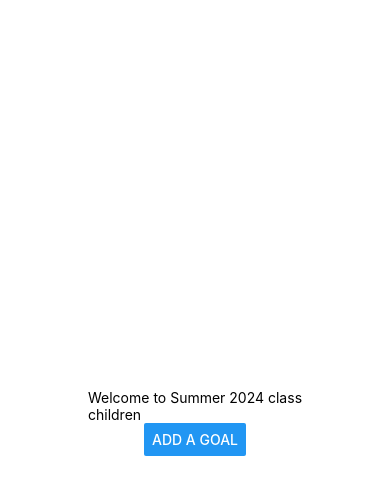
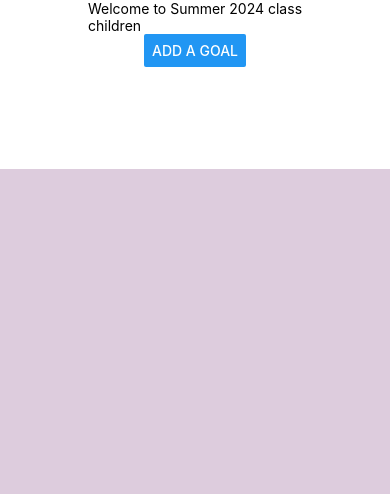
Before and after one commit to oiat11/summer2024, a React Native app: screen / in a window 390 px wide. Shown: the top 494 px of the page. Built offline with nearby package versions, Linux system fonts and the light colour scheme.

Commit message:
relative styling app.js component

```diff
--- a/App.js
+++ b/App.js
@@ -1,7 +1,7 @@
 import { StatusBar } from 'expo-status-bar';
 import Header from './Components/Header';
 import Input from './Components/Input';
-import { View, Text, StyleSheet, Button } from 'react-native';
+import { View, Text, StyleSheet, Button, SafeAreaView } from 'react-native';
 import { useState } from 'react';
 
 export default function App() {
@@ -16,15 +16,19 @@ export default function App() {
   }
 
   return (
-    <View style={styles.container}>
+    <SafeAreaView style={styles.container}>
+      <View style={styles.topContainer}>
       <Header appName={appName} theme="dark">
         <Text>children</Text>
       </Header>
       <Input inputHandler={handleInputData} isModalVisible={modalVisible} />
+      <Button title="Add a goal" onPress={() => setModalVisible(true)} />
+      </View>
+      <View style={styles.bottomContainer}>
       <Text style={styles.textStyle}>{text}</Text>
+      </View>
       <StatusBar style="auto" />
-      <Button title="Add a goal" onPress={() => setModalVisible(true)} />
-    </View>
+    </SafeAreaView>
   );
 }
 
@@ -32,11 +36,20 @@ const styles = StyleSheet.create({
   container: {
     flex: 1,
     backgroundColor: '#fff',
-    alignItems: 'center',
+    // alignItems: 'center',
     justifyContent: 'center',
   },
   textStyle: {
     fontSize: 20,
     color: 'red',
   },
+  topContainer: {
+    alignItems: 'center',
+    flex: 1,
+  },
+  bottomContainer: {
+    flex: 4,
+    backgroundColor: '#dcd',
+    alignItems: 'center',
+  },
 });
```
